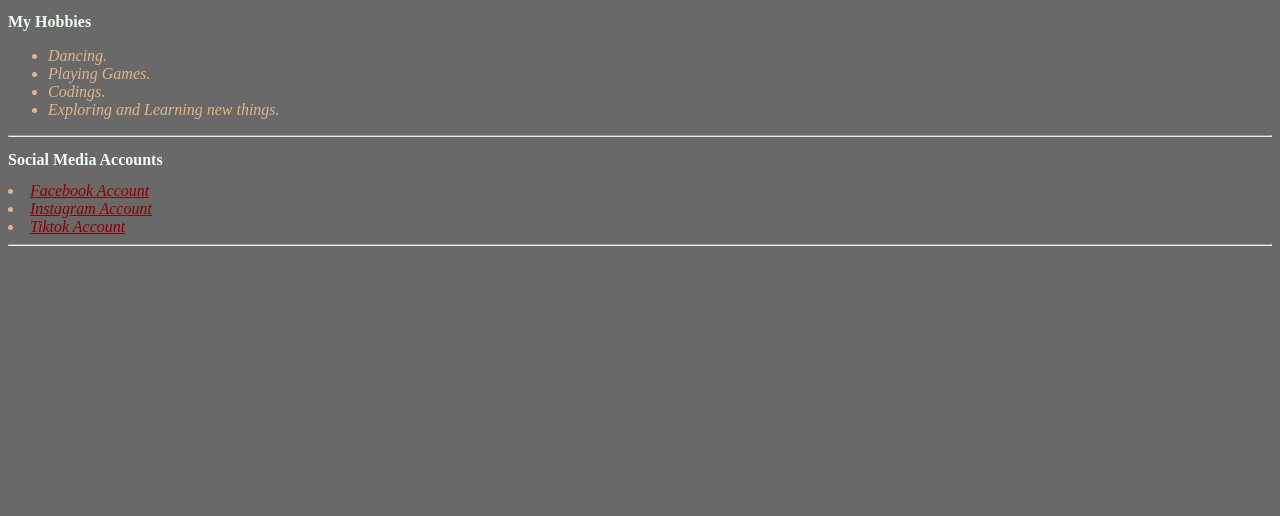
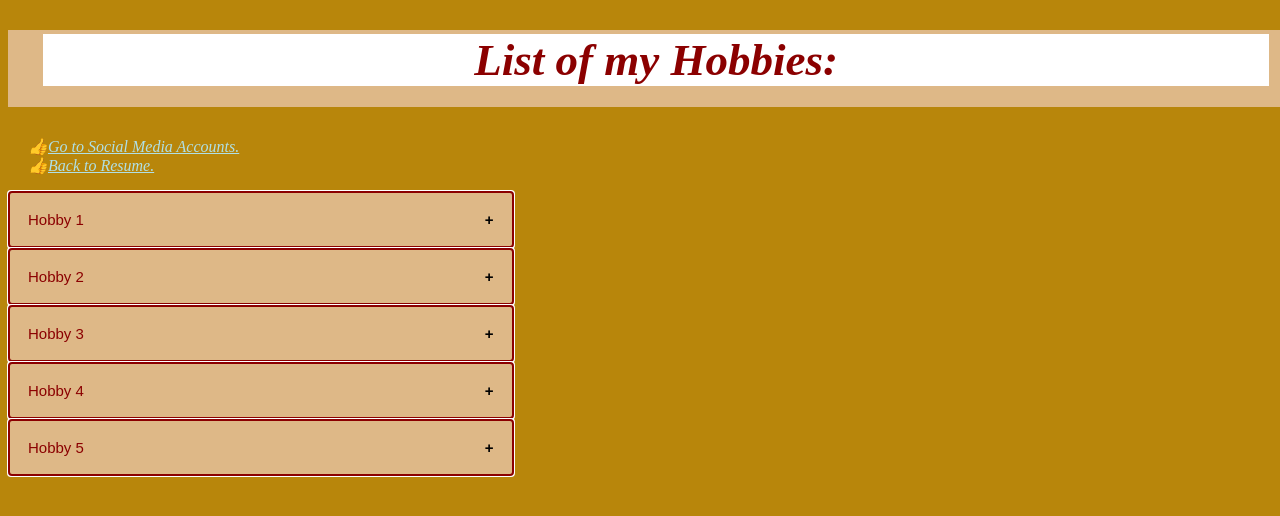
Before and after one commit to GitJeyms/my-portfolio, a plain HTML site: page index_hobbies.html in a window 1280 px wide. Drawn offline with Linux system fonts and the light colour scheme.

Commit message:
Add files via upload

```diff
--- a/index_hobbies.html
+++ b/index_hobbies.html
@@ -1,40 +1,112 @@
 <!DOCTYPE html>
-<html lang="en">
+<html>
 <head>
-    <meta charset="UTF-8">
-    <meta name="viewport" content="width=device-width, initial-scale=1.0">
-    <title> My Hobbies </title>
-</head>
+<meta name="viewport" content="width=device-width, initial-scale=1">
+<title> My Hobbies</title>
 <style>
 
+    body {
+        font-style: italic;
+        background-color: darkgoldenrod;
+    }
+    h1{
+        font-style: italic;
+        border-style: solid;
+        border-color: burlywood;
+        border-width: 4px 11px 21px 35px;
+        width: 97%;
+        color: darkred;
+        text-align: center;
+        font-size: 45px;
+        background: white;
+    }
+.jcpo {
+  background-color: burlywood;
+  color: darkred;
+  cursor: pointer;
+  padding: 18px;
+  width: 40%;
+  text-align: left;
+  outline: auto;
+  font-size: 15px;
+  transition: 0.4s;
+}
 
-    body{
-        background-color: dimgray;
+.active, .jcpo:hover {
+  background-color: olive;
 }
-    h2{
-        font-size: medium;
-        color: honeydew;
+
+.jcpo:after {
+  content: '\002B';
+  color: black;
+  font-weight: bold;
+  float: right;
+  margin-left: 15px;
 }
-    li{
-        font-style: italic;
-        color:burlywood
+
+.active:after {
+  content: "\2212";
+}
+
+.panel {
+  background-color: khaki;
+  max-height: 0;
+  overflow: hidden;
+  transition: max-height 0.2s ease-out;
+  width: 40%;
 }
 </style>
+</head>
 <body>
-    <h2> My Hobbies</h2>
-    <ul>
-        <li> Dancing. </li>
-        <li> Playing Games. </li>
-        <li> Codings. </li>
-        <li> Exploring and Learning new things. </li>
+
+<h1> List of my Hobbies: </h1>
+<ul style="list-style-type: '\1F44D'">
+    <li> <a style="color: powderblue" href="index_socialmed.html">Go to Social Media Accounts.</a> </li>
+    <li> <a style="color: powderblue" href="index.html">Back to Resume.</a> </li>
 </ul>
-    <hr>
 
-    <h2> Social Media Accounts </h2>
-    <li> <a style="color: darkred;" href="https://www.facebook.com/rn1xjames">Facebook Account </a></li>
-    <li> <a style="color: darkred;" href="https://www.instagram.com/jeyms_o/">Instagram Account </a> </li>
-    <li> <a style="color: darkred;" href="https://www.tiktok.com/@_jeymsss">Tiktok Account </a> </li>
-    <hr>
+
+<button class="jcpo">Hobby 1</button>
+<div class="panel">
+  <p>Dancing</p>
+</div>
+<button class="jcpo">Hobby 2</button>
+<div class="panel">
+   <p>Making Dance Choreography </p>
+</div>
+
+<button class="jcpo">Hobby 3</button>
+<div class="panel">
+    <p>Basketball (Sometimes)</p>
+</div>
+
+<button class="jcpo">Hobby 4</button>
+<div class="panel">
+    <p>Playing Games</p>
+</div>
+
+<button class="jcpo">Hobby 5</button>
+<div class="panel">
+     <p>Exploring and Learning new things.</p>
+</div>
+</ul>
+
+<script>
+var acc = document.getElementsByClassName("jcpo");
+var i;
+
+for (i = 0; i < acc.length; i++) {
+  acc[i].addEventListener("click", function() {
+    this.classList.toggle("active");
+    var panel = this.nextElementSibling;
+    if (panel.style.maxHeight) {
+      panel.style.maxHeight = null;
+    } else {
+      panel.style.maxHeight = panel.scrollHeight + "px";
+    }
+  });
+}
+</script>
 
 </body>
 </html>
--- a/style.css
+++ b/style.css
@@ -1,11 +1,50 @@
 body{
-    background-color: aquamarine;
+    background-color: darkgoldenrod;
 }
 
 h1{
     font-style: italic;
+    border-style: solid;
+    border-color: black;
+    border-width: 4px 11px 21px 35px;
+    width: 97%;
+    color: chartreuse;
+    text-align: center;
+    font-size: 45px;
+    background: darkolivegreen;
 }
 
 h2{
     font-style: italic;
+    border-style: solid;
+    border-color: darkolivegreen;
+    border-width: 4px 8px 18px 25px;
+    width: 35%;
+    font-size: 30px;
+    background: khaki;
+    color: darkred;
 }
+img{
+    border-radius: 100px;
+    border-style: solid;
+    border-color: chartreuse;
+}
+li{
+    width: 50%;
+    font-size: 18px;
+    color: white;
+}
+p{
+    color: white;
+}
+.center {
+    display: block;
+    margin-left: auto;
+    margin-right: auto;
+  }
+  hr{
+    border-style: solid;
+    border-width: 2px;
+    border-color: black;
+
+  }
```
Also changed, not shown: index.html (+4 -4 lines), index_socialmed.html (+43 -31 lines). Lines whose indentation alone changed are shown as unchanged.
